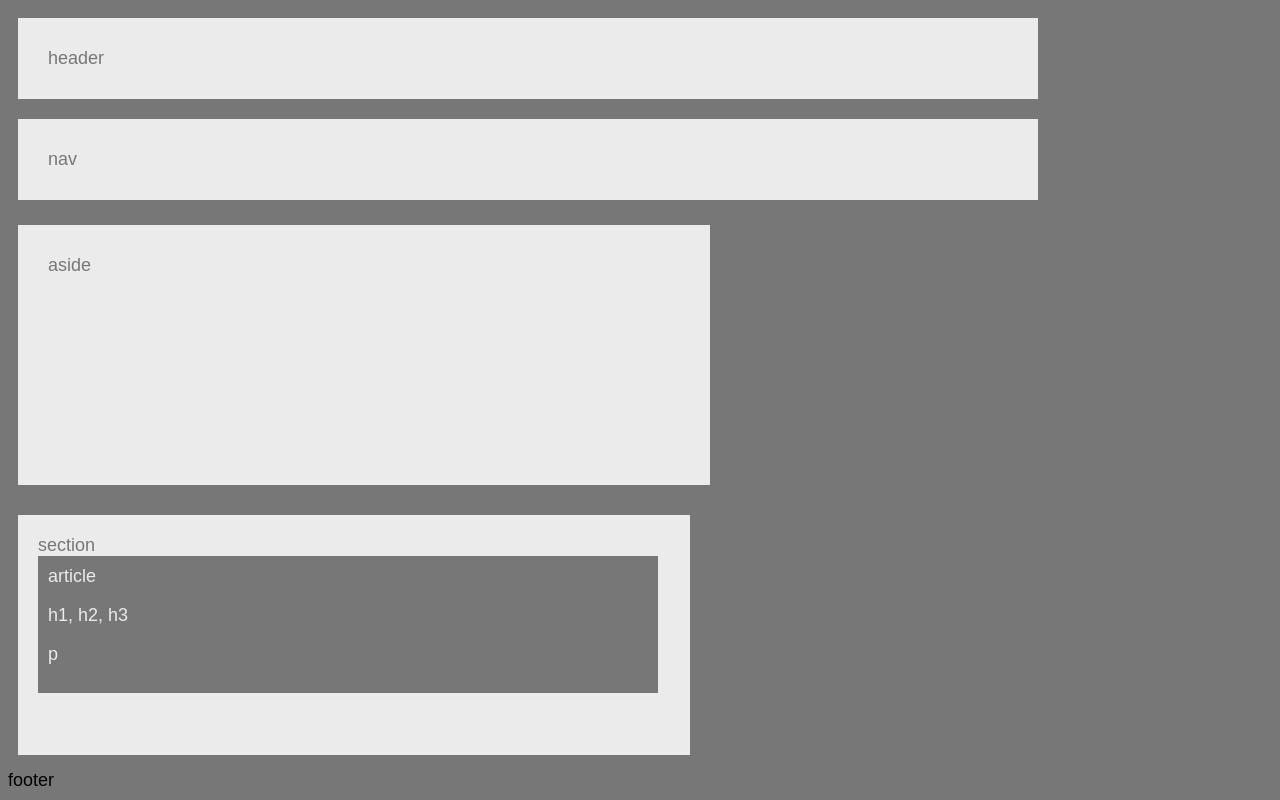
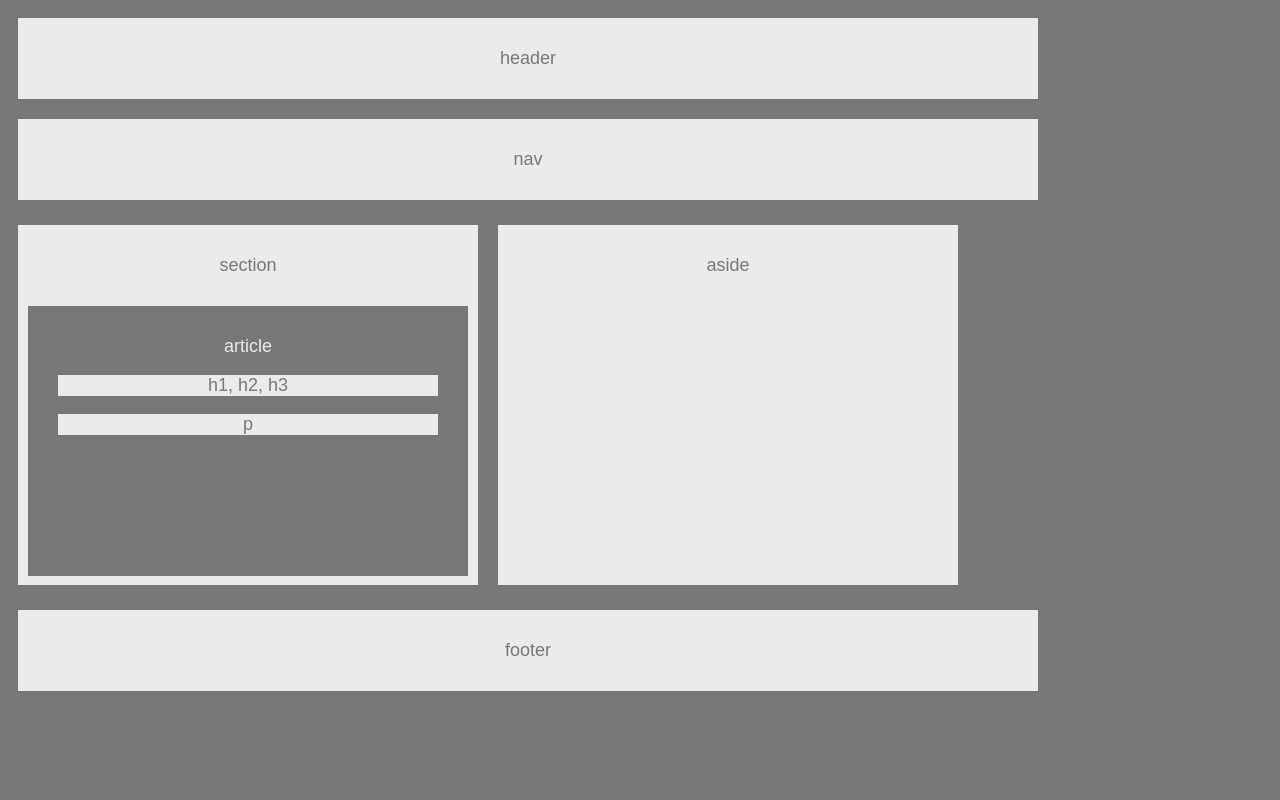
Before and after one commit to NPH82/EasyLayout, a plain HTML site: page index.html in a window 1280 px wide. Drawn offline with Linux system fonts and the light colour scheme.

Commit message:
css styling using flexbox on sections and articles

```diff
--- a/index.html
+++ b/index.html
@@ -10,13 +10,15 @@
 <body>
   <header>header</header>
   <nav>nav</nav>
-  <aside>aside</aside>
+  <main>
     <section>section
       <article>article
         <p>h1, h2, h3</p>
         <p>p</p>
       </article>
     </section>
+    <aside>aside</aside>
+  </main>
   <footer>footer</footer>
 </body>
 </html>
--- a/style.css
+++ b/style.css
@@ -5,6 +5,7 @@ body {
   display: flex;
   justify-content: center;
   flex-direction: column;
+  text-align: center;
 }
 
 header {
@@ -22,30 +23,50 @@ nav {
   background-color: #ebebeb;
   color: #777;
 }
-
+main {
+  width: 960px;
+  display: flex;
+  flex-direction: row;
+}
 section {
-  width: 50%;
-  height: 200px;
-  padding: 20px;
-  margin: 15px 10px;
+  width: 495px;
+  height: 300px;
+  padding: 30px;
+  margin: 15px 10px 10px 10px;
   background-color: #ebebeb;
   color: #777;
-  flex: 1 auto;
 }
 
 article {
   width: 95%;
-  padding: 10px;
+  height: 210px;
   background-color: #777;
   color: #ebebeb;
+  margin-top: 30px;
+  margin-left: -20px;
+  padding: 30px;
 }
 
 aside {
-  width: 50%;
-  height: 200px;
+  width: 495px;
+  height: 300px;
   padding: 30px;
   margin: 15px 10px;
   background-color: #ebebeb;
   color: #777;
-  flex: 1 auto;
 }
+
+footer {
+  width: 960px;
+  padding: 30px;
+  margin: 10px;
+  background-color: #ebebeb;
+  color: #777;
+  justify-content: center;
+}
+
+p {
+  width: 100%;
+  background-color: #ebebeb;
+  color: #777;
+}
```
Lines whose indentation alone changed are shown as unchanged.
